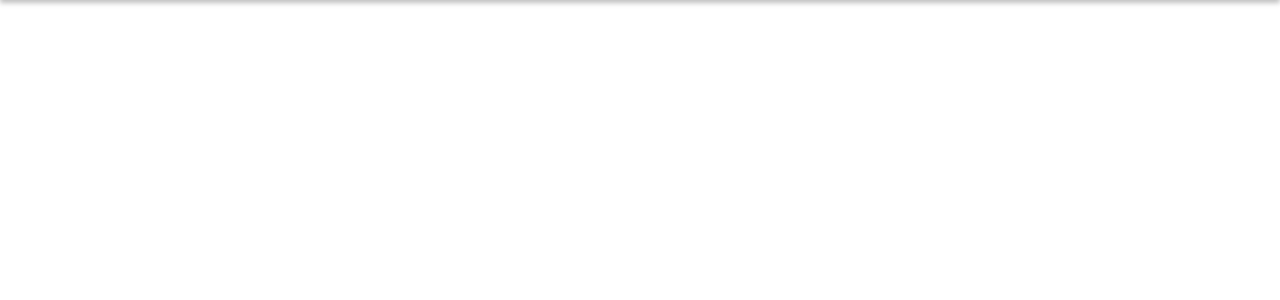
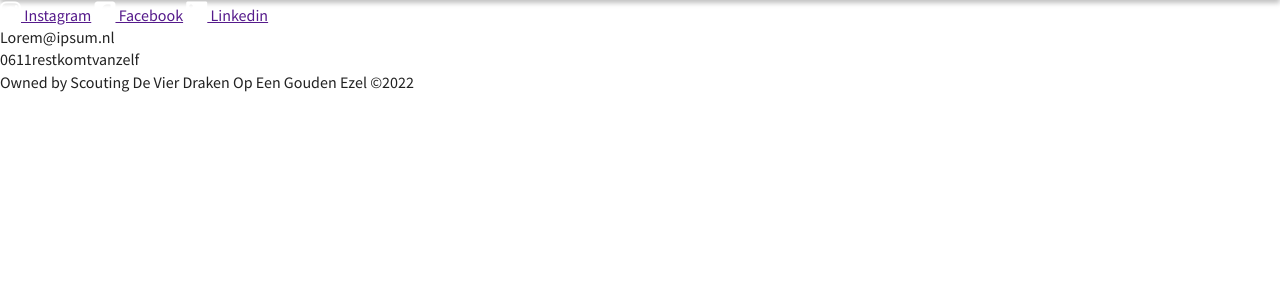
Before and after one commit to Lars-van-Bezooijen/Winkeltje, a PHP site: page / in a window 1280 px wide. Shown: the part 113-413 px from the top of the page. Run offline with PHP 8.4, Linux system fonts and the light colour scheme; some libraries are stand-ins or nearby versions.

Commit message:
Footer toegevoegd aan paginas

```diff
--- a/cart.php
+++ b/cart.php
@@ -12,5 +12,10 @@ require_once "header.php"
 
 
 ?>
+<?php
+require_once "footer.php"
+
+
+?>
 </body>
 </html>
--- /dev/null
+++ b/footer.php
@@ -0,0 +1,12 @@
+<footer>
+    <div class="social-media">
+        <a href=""><i class="fab fa-instagram"></i> Instagram</a>
+        <a href=""><i class="fab fa-brands fa-facebook-square"></i> Facebook</a>
+        <a href=""><i class="fab fa-brands fa-linkedin"></i> Linkedin</a>
+    </div>
+    <div class="contact-info">
+        <p>Lorem@ipsum.nl</p>
+        <p>0611restkomtvanzelf</p>
+    </div>
+    <p>Owned by Scouting De Vier Draken Op Een Gouden Ezel ©2022</p>
+</footer>
--- a/index.php
+++ b/index.php
@@ -3,3 +3,8 @@ require_once "header.php"
 
 
 ?>
+<?php
+require_once "footer.php"
+
+
+?>
--- a/products.php
+++ b/products.php
@@ -12,5 +12,10 @@ require_once "header.php"
 
 
 ?>
+<?php
+require_once "footer.php"
+
+
+?>
 </body>
 </html>
--- a/status.php
+++ b/status.php
@@ -12,5 +12,10 @@ require_once "header.php"
 
 
 ?>
+<?php
+require_once "footer.php"
+
+
+?>
 </body>
 </html>
```
